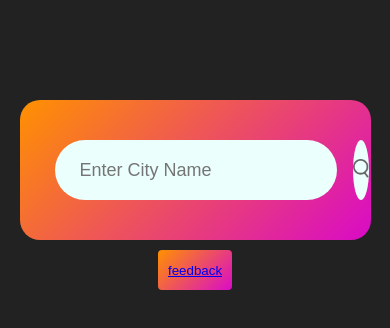
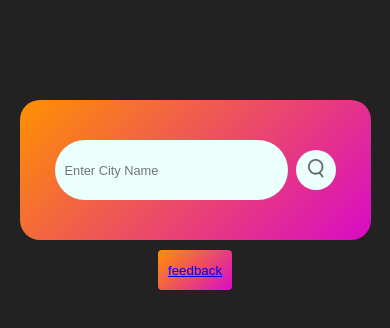
Before and after one commit to francistobi/We-weather, a website: page index.html in a window 390 px wide. Drawn offline with Linux system fonts and the light colour scheme.

Commit message:
new commit

```diff
--- a/style.css
+++ b/style.css
@@ -22,21 +22,22 @@ body {
   display: flex;
   align-items: center;
   justify-content: space-between;
+}
 
-}
 .search input {
   border: 0;
   height: 60px;
   outline: 0;
   background: #ebfffc;
   color: #555;
-  padding: 10px 25px;
+  padding: 10px;
   border-radius: 30px;
   flex: 1;
-  font-size: 18px;
-  margin-right: 16px;
+  font-size: 1rem;
+  margin-right: 1rem;
 }
-.search button{
+
+.search button {
   border: 0;
   outline: 0;
   background: #ebfffc;
@@ -45,6 +46,19 @@ body {
   height: 60px;
   cursor: pointer;
 }
+
+@media (max-width: 768px) {
+  .search input {
+    font-size: 0.8rem;
+    margin-right: 0.5rem;
+  }
+
+  .search button {
+    width: 40px;
+    height: 40px;
+  }
+}
+
 .search button img{
   width: 16px;
 }
@@ -104,4 +118,33 @@ body {
     border-radius: 4px;
     color: #007BFF;
     text-decoration: none;
-}
+  }
+
+  /* .search {
+    width: 100%;
+    display: flex;
+    align-items: center;
+    justify-content: space-between;
+
+  }
+  .search input {
+    border: 0;
+    height: 60px;
+    outline: 0;
+    background: #ebfffc;
+    color: #555;
+    padding: 10px 25px;
+    border-radius: 30px;
+    flex: 1;
+    font-size: 18px;
+    margin-right: 16px;
+  }
+  .search button{
+    border: 0;
+    outline: 0;
+    background: #ebfffc;
+    border-radius: 50%;
+    width: 60px;
+    height: 60px;
+    cursor: pointer;
+  } */
```
